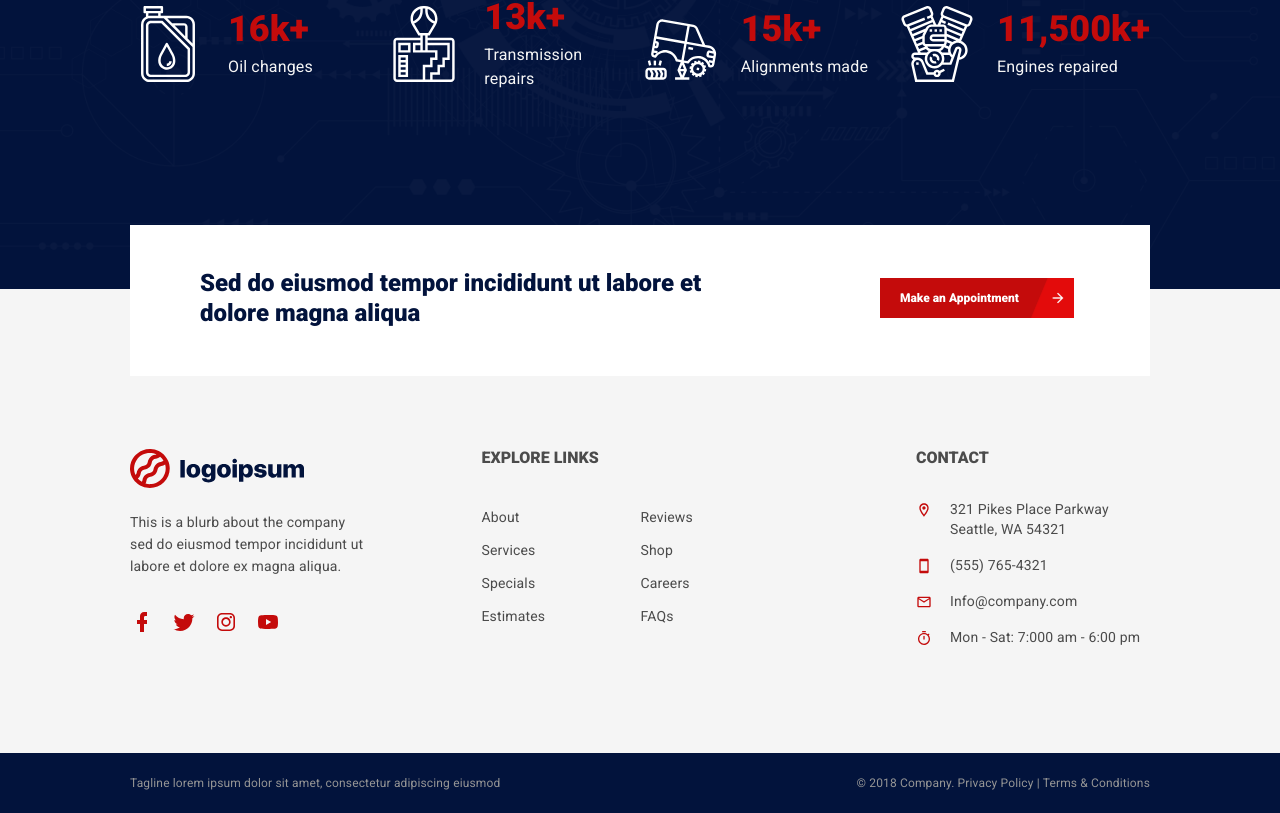
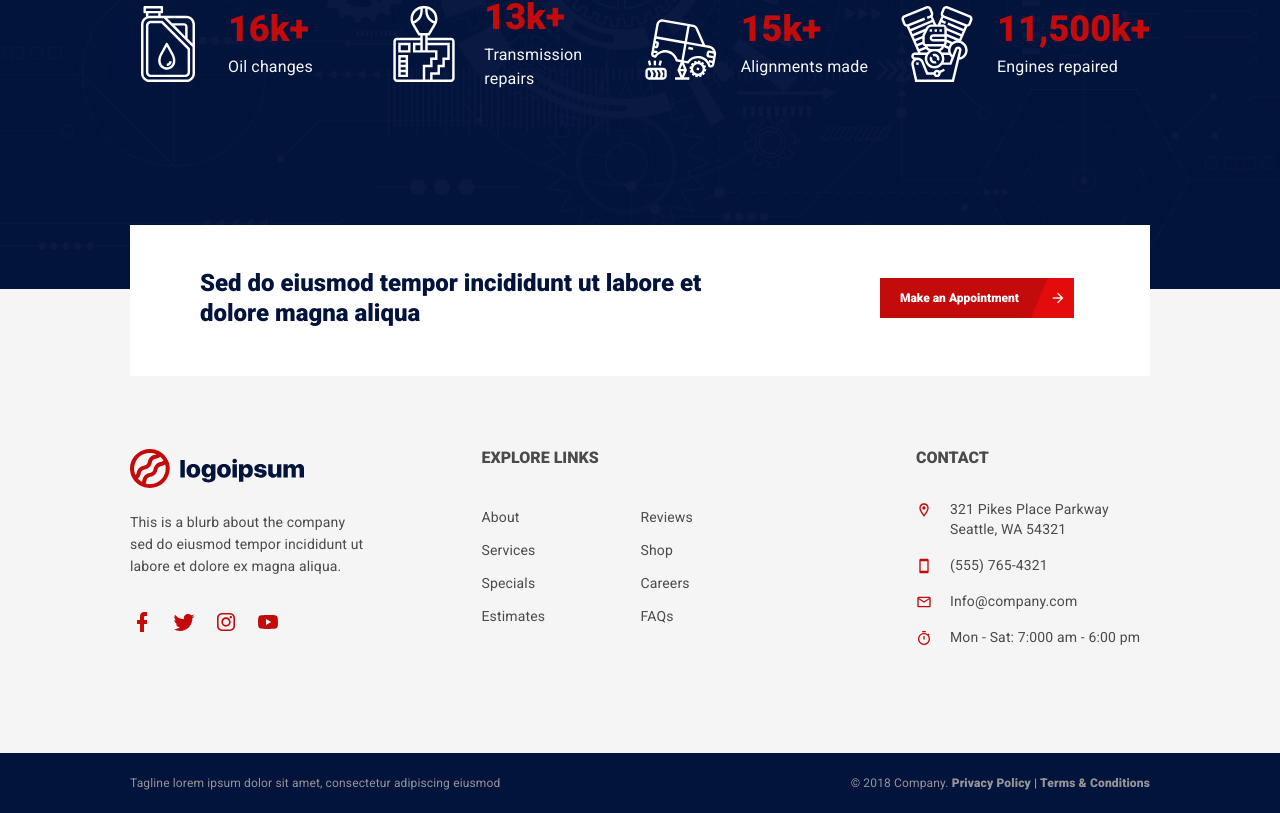
Before and after one commit to herohasan0/car-repair, a Next.js app: page / in a window 1280 px wide. Shown: the part 6545-7358 px from the top of the page. Built offline with nearby package versions, Linux system fonts and the light colour scheme.

Commit message:
Edit Footer text font weight

```diff
--- a/main.css
+++ b/main.css
@@ -914,7 +914,7 @@ body {
       font-size: 12px;
       letter-spacing: 0.15px; }
     .Footer-bottom-right span {
-      font-weight: normal; }
+      font-weight: bold; }
 
 .Top-bg {
   background: url(/bg-img.png) no-repeat center center/cover;
--- a/scss/global/Footer.scss
+++ b/scss/global/Footer.scss
@@ -91,7 +91,7 @@
     }
     &-right {
       span {
-        font-weight: normal;
+        font-weight: bold;
       }
     }
   }
```
